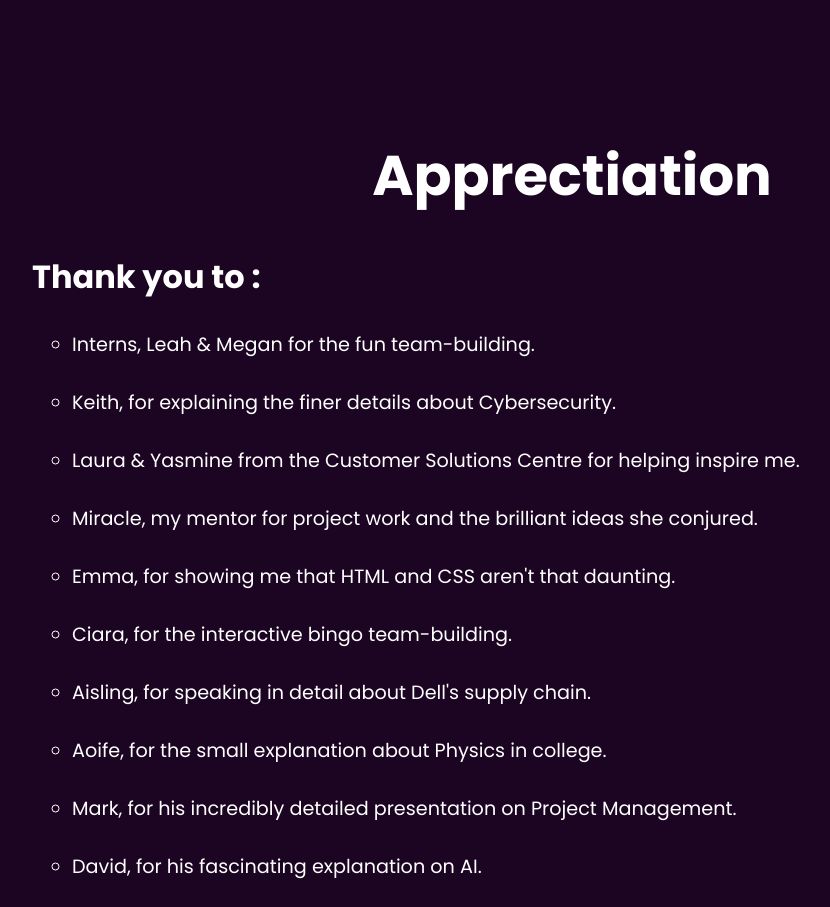
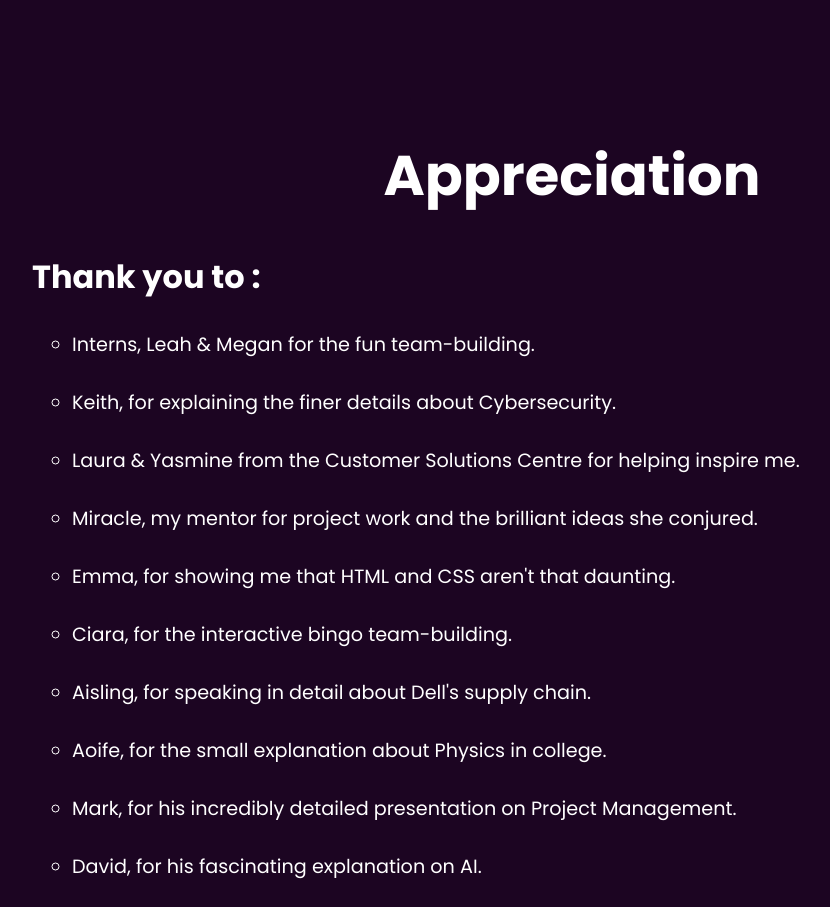
Before and after one commit to Artaeliaa/thankyou, a plain HTML site: page index.html in a window 1280 px wide. Shown: the part 3080-3987 px from the top of the page, without its empty margins (68-898 px from the left). Drawn offline with Linux system fonts and the light colour scheme.

Commit message:
Update index.html

```diff
--- a/index.html
+++ b/index.html
@@ -62,7 +62,7 @@
 
          <!-- Credits -->
          <div class="me" id="me">
-            <h2>Apprectiation</h2>
+            <h2>Appreciation</h2>
             <br>
             <h1>Thank you to :</h1>
                 <ul>
```
